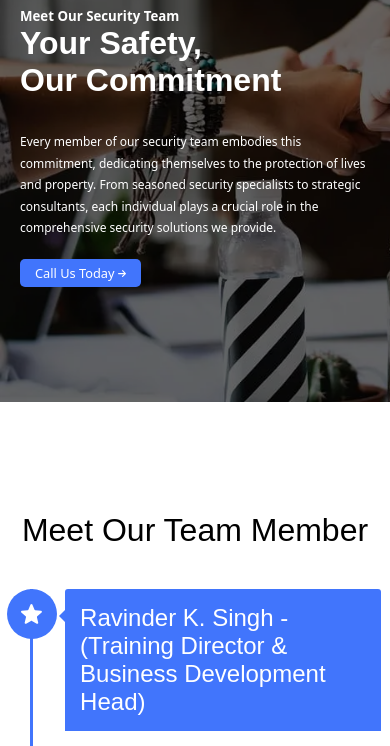
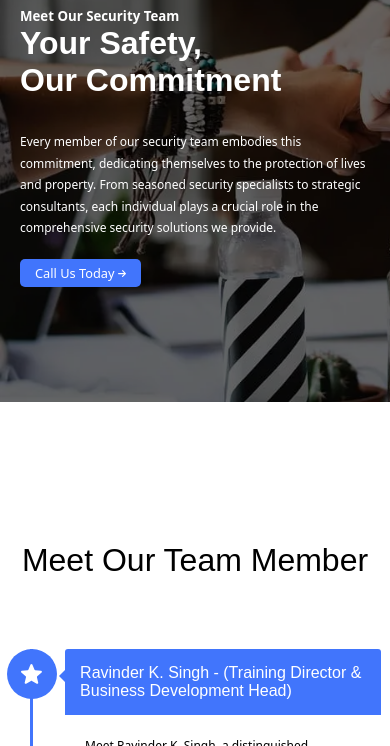
Before and after one commit to AmarVcode/secure-security, a plain HTML site: page pages/team.html in a window 390 px wide. Shown: the part 98-844 px from the top of the page. Drawn offline with Linux system fonts and the light colour scheme.

Commit message:
Update team.html

```diff
--- a/pages/team.html
+++ b/pages/team.html
@@ -43,7 +43,7 @@
 
     .project-name {
       text-align: center;
-      padding: 10px 0;
+      padding-block: 40px;
     }
 
     #timeline {
@@ -192,6 +192,14 @@
     }
 
     @media screen and (max-width: 768px) {
+
+        #timeline .timeline-item .timeline-content h2{
+            font-size: 1rem;
+        }
+
+        #timeline .timeline-item .timeline-content hp{
+            font-size: .8rem;
+        }
 
         #timeline .timeline-item .timeline-icon svg {
       position: relative;
```
